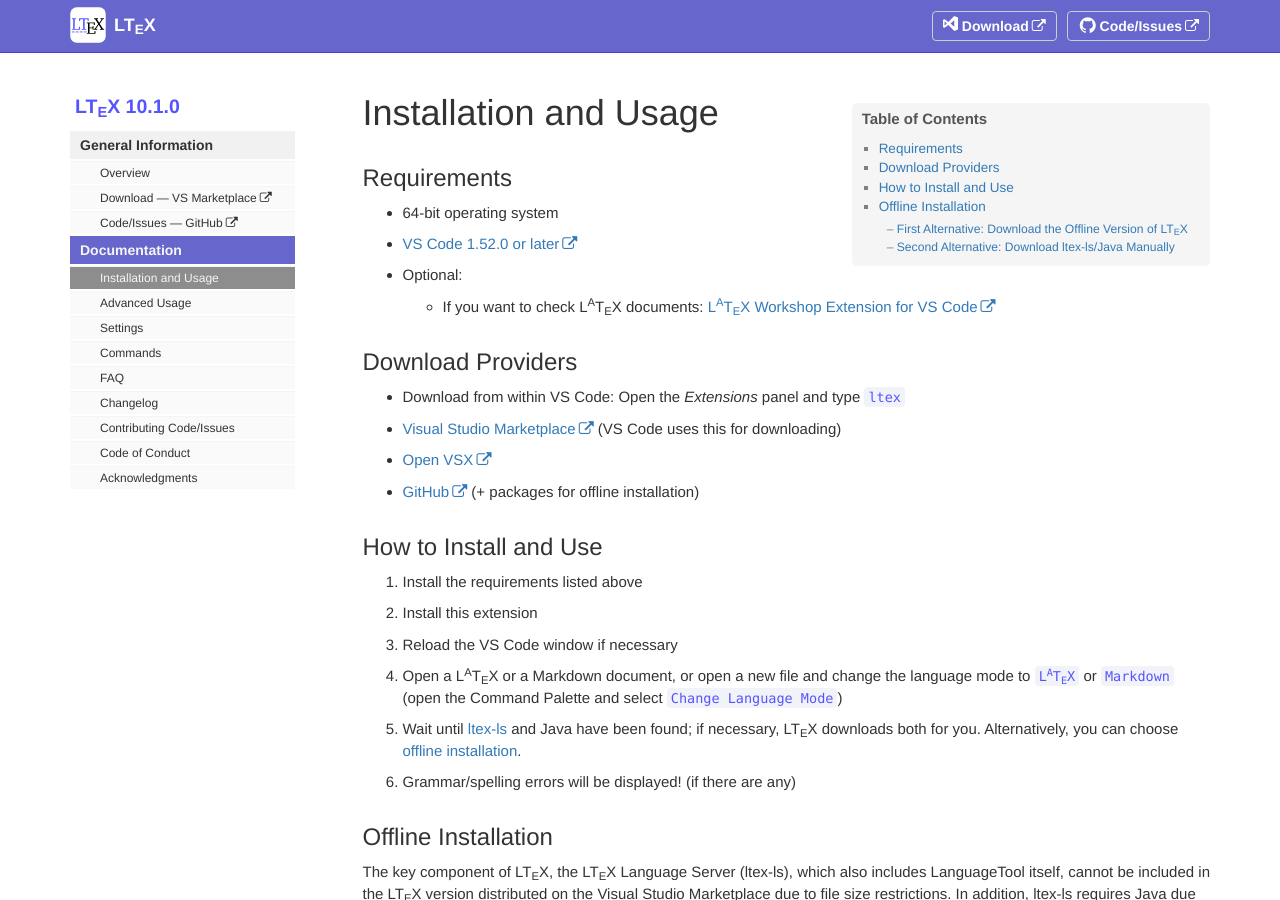
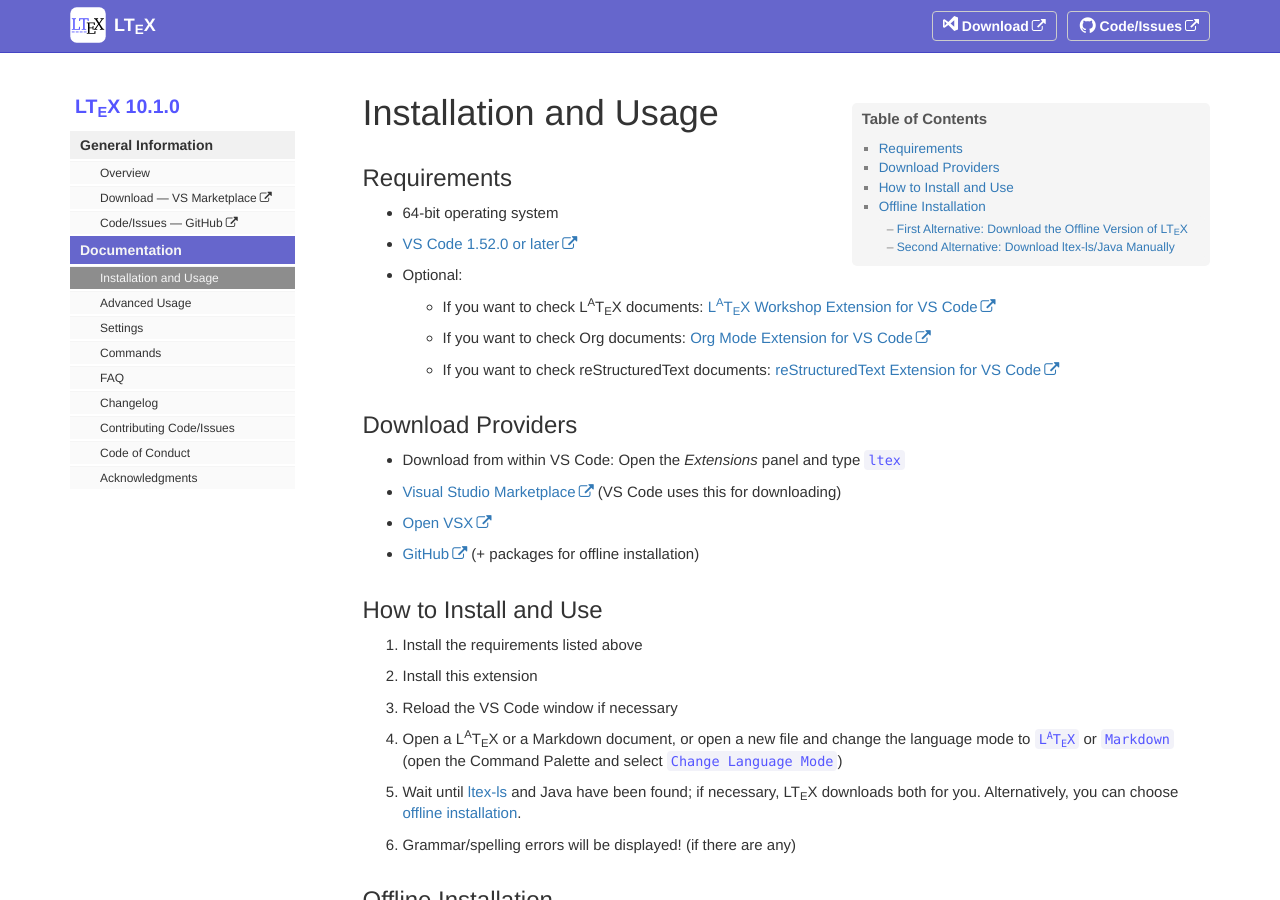
Before and after one commit to valentjn/vscode-ltex, a Jekyll site: the page built from pages/docs/installation-and-usage.md, in a window 1280 px wide and 900 px high. Built offline with Jekyll 4.4.1, drawn with Linux system fonts in a browser that asks for light colours.

Commit message:
Add missing optional requirements

```diff
--- a/pages/docs/installation-and-usage.md
+++ b/pages/docs/installation-and-usage.md
@@ -17,6 +17,8 @@
 - [VS Code 1.52.0 or later](https://code.visualstudio.com/)
 - Optional:
   - If you want to check LaTeX documents: [LaTeX Workshop Extension for VS Code](https://marketplace.visualstudio.com/items?itemName=James-Yu.latex-workshop)
+  - If you want to check Org documents: [Org Mode Extension for VS Code](https://marketplace.visualstudio.com/items?itemName=tootone.org-mode)
+  - If you want to check reStructuredText documents: [reStructuredText Extension for VS Code](https://marketplace.visualstudio.com/items?itemName=lextudio.restructuredtext)
 
 ## Download Providers
 
```
